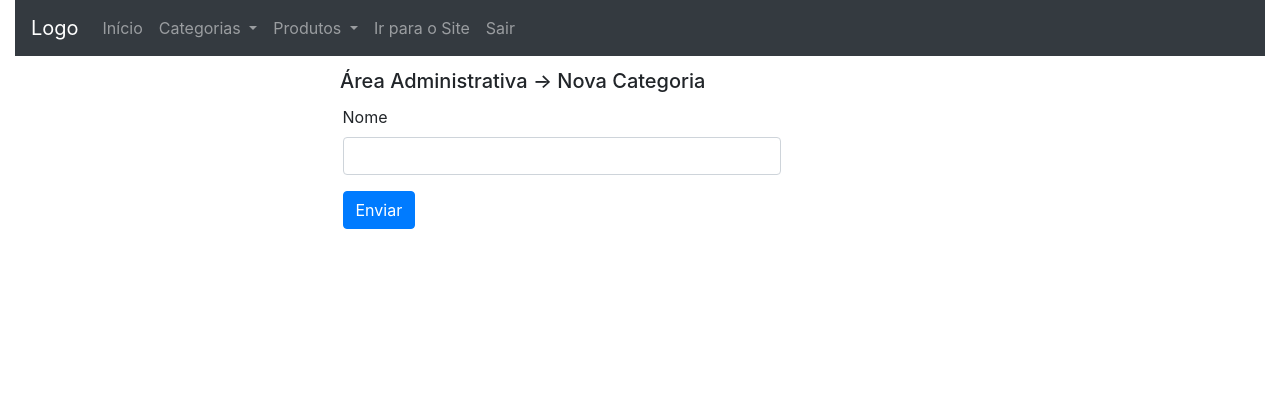
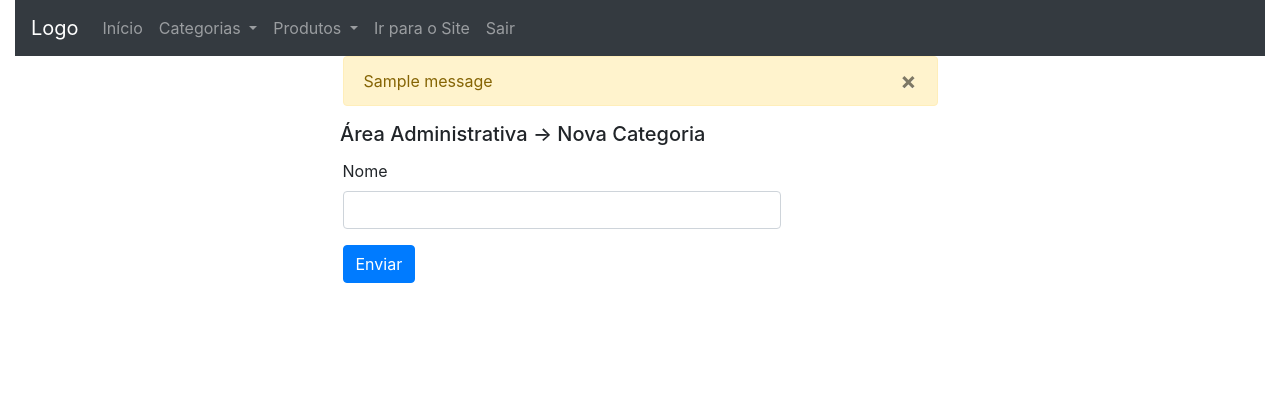
Before and after one commit to adrianoOliveiraRocha/mercadinho_online, a Django app: page /area_administrativa/new_category in a window 1280 px wide. Shown: the top 420 px of the page. Run offline with Django 3.2, Linux system fonts and the light colour scheme; a user stored in the database is signed in; tables that the repository leaves empty hold one stand-in row (values such as "Sample post"); one stand-in notice (Sample message) is shown; some libraries are stand-ins or nearby versions.

Commit message:
create category

```diff
--- a/core/views.py
+++ b/core/views.py
@@ -13,9 +13,9 @@ from django.core.paginator import Paginator
 User = get_user_model()
 
 def index(request):
-	all_categories = Category.objects.all()
+	categories = Category.objects.all()
 	context = {
-		'all_categories': all_categories,
+		'categories': categories,
 	}
 	return render(request, 'core/index.html',
 		context)
--- a/dashboard_admin/templates/dashboard_admin/new_category.html
+++ b/dashboard_admin/templates/dashboard_admin/new_category.html
@@ -11,6 +11,18 @@
 
 {% block conteudo %}
 <div class="panel panel-default form-central">
+
+	<div class="container" style="width: 100%">
+	  {% if messages %}
+	    {% for message in messages %}
+	        <div class="alert alert-warning alert-dismissable">
+	          <button type="button" class="close" data-dismiss="alert">&times;</button>
+	          {{ message }}
+	        </div>
+	    {% endfor %}
+	  {% endif %}
+	</div>
+
 	{% block dashboard_title %}
 	<div class="panel-heading" style="margin: 2%;">
 		<h5>Área Administrativa -> Nova Categoria </h5>
--- a/dashboard_admin/views.py
+++ b/dashboard_admin/views.py
@@ -34,8 +34,7 @@ def new_category(request):
 			messages.warning(request,
 				"Por favor, preencha os campos corretamente!")
 
+		context['form'] = form
 
-		context['form'] = form
-		return HttpResponse("let's go? to work")
 	return render(request, 'dashboard_admin/new_category.html',
 		context)
```
Also changed, not shown: db.sqlite3.
